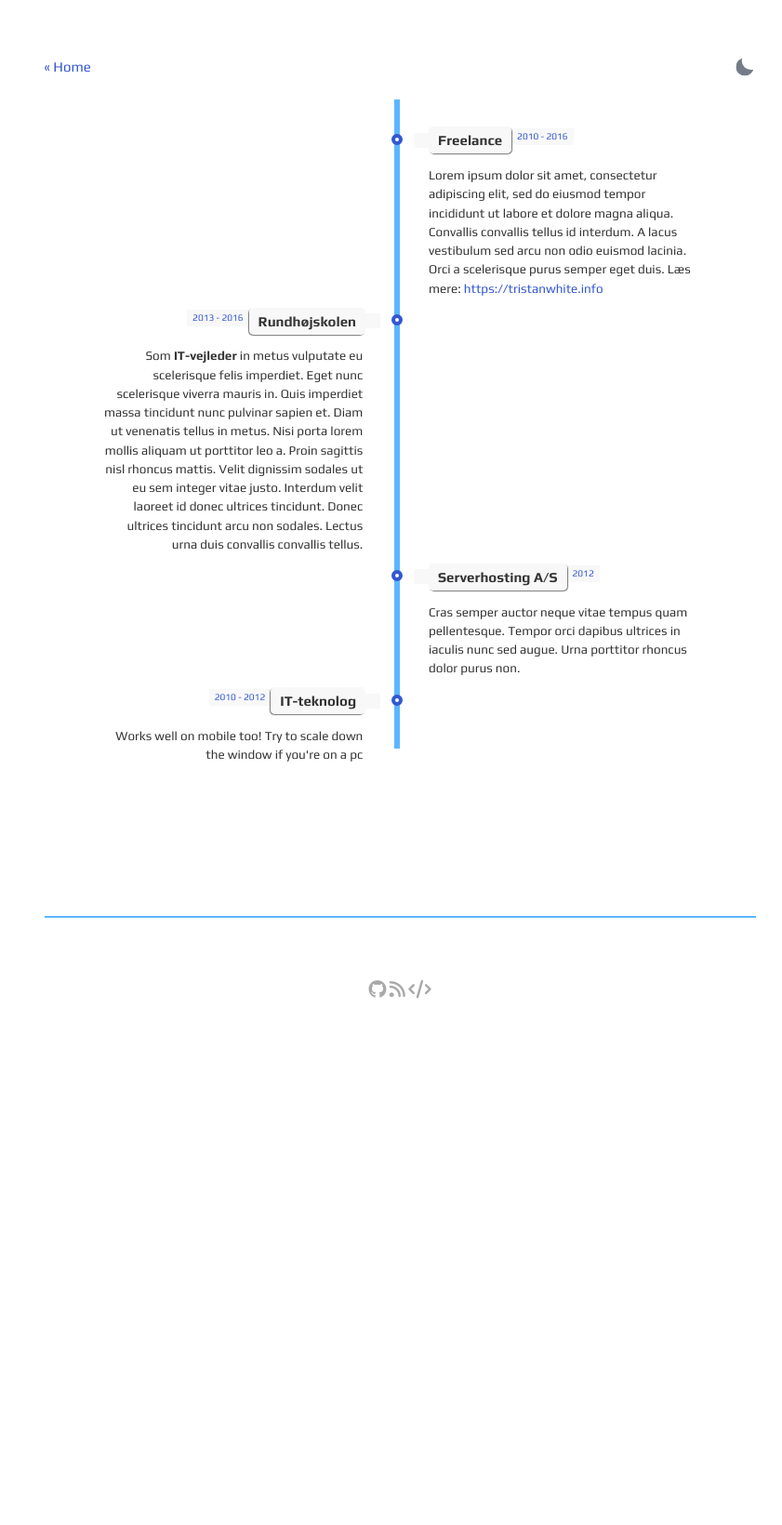
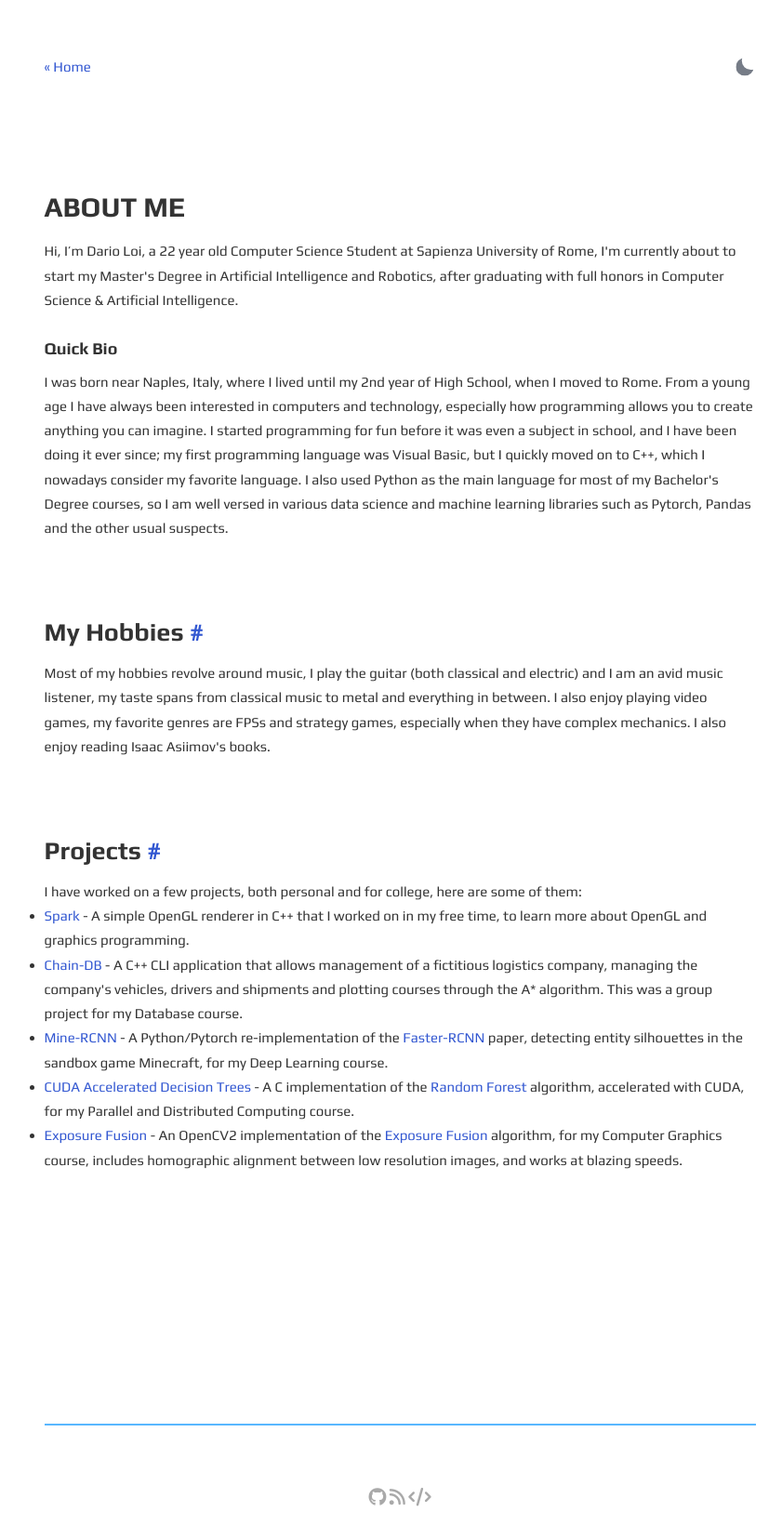
Before and after one commit to dario-loi/dario-loi.github.io, a Jekyll site: the page built from about.html, in a window 1280 px wide. Shown: the whole page at 93% size, without its empty margins (210-1051 px from the left). Built offline with Jekyll 4.4.1, drawn with Linux system fonts in a browser that asks for light colours; before the commit the page ends 1095 px from its top, so only the background shows below that.

Commit message:
About section

```diff
--- a/_sass/_main.scss
+++ b/_sass/_main.scss
@@ -256,7 +256,8 @@ h1 {
   text-transform: uppercase;
   font-size: 2rem;
   font-weight: bold;
-	margin-bottom: 1.5rem;
+  margin-bottom: 0.5rem;
+  margin-top: 1.5rem;
 }
 
 h2,
@@ -264,7 +265,8 @@ h3,
 h4,
 h5 {
   font-weight: bold;
-	margin-bottom: 1.5rem;
+  margin-bottom: 0.5rem;
+  margin-top: 1.5rem;
   font-size: 2rem;
 }
 
@@ -310,7 +312,7 @@ b {
   margin-bottom: 0.5rem;
 }
 
-.posts > h3 {
+.posts>h3 {
   font-weight: 500;
 }
 
@@ -351,13 +353,13 @@ time {
   color: var(--main-text-color);
 }
 
-.post > h1.title {
+.post>h1.title {
   font-size: x-large;
   margin-top: 0;
   margin-bottom: 0;
 }
 
-.post > time {
+.post>time {
   margin-bottom: 0;
   margin-top: 3rem;
 }
@@ -406,13 +408,16 @@ main {
     display: inline;
     margin-right: 1rem;
   }
+
   .logo {
     padding-bottom: 1rem;
   }
+
   header ul {
     border-bottom: 1px solid #edf2f7;
     padding-bottom: 2rem;
   }
+
   nav ul {
     border-right: 0px;
   }
@@ -472,9 +477,11 @@ color: #333;
     appearance: none;
     background-color: rgba(128, 128, 128, 0.1);
     border: 1px solid rgba(128, 128, 128, 0.1);
+
     &::-webkit-input-placeholder {
       color: #808080;
     }
+
     &::-webkit-search-decoration,
     &::-webkit-search-results-decoration {
       display: none;
@@ -485,6 +492,7 @@ color: #333;
 #search-results {
   list-style: none;
   text-align: center;
+
   li {
     text-align: center;
   }
@@ -551,7 +559,7 @@ color: #333;
   list-style: none;
   display: grid;
   grid-template-columns: auto auto auto auto auto auto;
-	grid-template-rows:auto auto auto auto;
+  grid-template-rows: auto auto auto auto;
 
 }
 
@@ -564,6 +572,7 @@ color: #333;
 
 // ------------------------------------
 $link-color: var(--link-color);
+
 .timeline {
   position: relative;
   width: 650px;
@@ -619,14 +628,17 @@ $link-color: var(--link-color);
   width: 287px;
   float: left;
   text-align: right;
+
   @media(max-width: 860px) {
     float: none;
     width: 100%;
     text-align: center;
   }
+
   .flag {
     color: #333;
     box-shadow: -1px 1px 1px rgba(0, 0, 0, 0.52); // $color shadow
+
     &:after {
       content: "";
       position: absolute;
@@ -636,9 +648,10 @@ $link-color: var(--link-color);
       width: 0;
       margin-top: -8px;
       border: solid transparent;
-      border-left-color: rgb(248,248,248);
+      border-left-color: rgb(248, 248, 248);
       border-width: 8px;
       pointer-events: none;
+
       @media(max-width: 860px) {
         content: "";
         position: absolute;
@@ -648,14 +661,16 @@ $link-color: var(--link-color);
         width: 0;
         margin-left: -8px;
         border: solid transparent;
-        border-bottom-color: rgb(255,255,255);
+        border-bottom-color: rgb(255, 255, 255);
         border-width: 8px;
         pointer-events: none;
       }
     }
   }
+
   .time-wrapper {
     float: left;
+
     @media(max-width: 860px) {
       float: none;
     }
@@ -668,14 +683,17 @@ $link-color: var(--link-color);
   width: 293px;
   float: right;
   text-align: left;
+
   @media(max-width: 860px) {
     float: none;
     width: 100%;
     text-align: center;
   }
+
   .flag {
     color: #333;
     box-shadow: 1px 1px 1px rgba(0, 0, 0, 0.52); // $color shadow
+
     &:after {
       content: "";
       position: absolute;
@@ -685,9 +703,10 @@ $link-color: var(--link-color);
       width: 0;
       margin-top: -8px;
       border: solid transparent;
-      border-right-color: rgb(248,248,248);
+      border-right-color: rgb(248, 248, 248);
       border-width: 8px;
       pointer-events: none;
+
       @media(max-width: 860px) {
         content: "";
         position: absolute;
@@ -697,17 +716,20 @@ $link-color: var(--link-color);
         width: 0;
         margin-left: -8px;
         border: solid transparent;
-        border-bottom-color: rgb(255,255,255);
+        border-bottom-color: rgb(255, 255, 255);
         border-width: 8px;
         pointer-events: none;
       }
     }
+
     &:before {
       left: -40px;
     }
   }
+
   .time-wrapper {
     float: right;
+
     @media(max-width: 860px) {
       float: none;
     }
@@ -718,19 +740,22 @@ $link-color: var(--link-color);
   position: relative;
   display: inline-block;
   text-align: center;
+
   @media(max-width: 860px) {
     text-align: center;
   }
+
   .flag {
     position: relative;
     display: inline;
-    background: rgb(248,248,248);
+    background: rgb(248, 248, 248);
     padding: 6px 10px;
     border-radius: 5px;
     font-weight: 600;
     text-align: left;
+
     @media(max-width: 860px) {
-      background: rgb(255,255,255);
+      background: rgb(255, 255, 255);
       z-index: 15;
     }
   }
@@ -750,6 +775,7 @@ $link-color: var(--link-color);
   border-radius: 10px;
   border: 4px solid $link-color;
   z-index: 10;
+
   @media(max-width: 860px) {
     position: absolute;
     top: -30px;
@@ -768,16 +794,18 @@ $link-color: var(--link-color);
   font-size: 0.66666em;
   color: $link-color;
   vertical-align: middle;
+
   @media(max-width: 860px) {
     display: block;
     position: relative;
     margin: 4px 0 0 0;
     z-index: 14;
   }
+
   .time {
     display: inline-block;
     padding: 4px 6px;
-    background: rgb(248,248,248);
+    background: rgb(248, 248, 248);
   }
 }
 
@@ -785,19 +813,22 @@ $link-color: var(--link-color);
   margin: 1em 0.2em -3.5em 0;
   font-size: 0.9em;
   line-height: 1.5em;
+
   a {
     color: $link-color;
     text-decoration: none;
+
     &:hover {
       text-decoration: underline;
     }
   }
+
   @media(max-width: 860px) {
     position: relative;
     margin: 1em 1em 0 1em;
     padding: 1em;
     background: var(--code-bg-color);
-    box-shadow: 0 0 1px rgba(0,0,0,0.20);
+    box-shadow: 0 0 1px rgba(0, 0, 0, 0.20);
     z-index: 15;
 
   }
--- a/about.html
+++ b/about.html
@@ -12,73 +12,80 @@ layout: default
 </section>
 
 <section>
-    <!-- The Timeline -->
-
-    <ul class="timeline">
-
-        <!-- Item 1 -->
-        <li>
-            <div class="direction-r">
-                <div class="flag-wrapper">
-                    <span class="flag">Freelance</span>
-                    <span class="time-wrapper"><span class="time">2010 - 2016</span></span>
-                </div>
-                <div class="desc">
-                    Lorem ipsum dolor sit amet, consectetur adipiscing elit, sed do eiusmod tempor incididunt
-                    ut labore et dolore magna aliqua. Convallis convallis tellus id interdum. A lacus
-                    vestibulum sed arcu non odio euismod lacinia. Orci a scelerisque purus semper eget duis.
-                    Læs mere: <a href="https://tristanwhite.info" target="_top">https://tristanwhite.info</a>
-                </div>
-            </div>
-        </li>
-
-        <!-- Item 2 -->
-        <li>
-            <div class="direction-l">
-                <div class="flag-wrapper">
-                    <span class="flag">Rundhøjskolen</span>
-                    <span class="time-wrapper"><span class="time">2013 - 2016</span></span>
-                </div>
-                <div class="desc">
-                    Som <strong>IT-vejleder</strong> in metus vulputate eu scelerisque felis imperdiet.
-                    Eget nunc scelerisque viverra mauris in. Quis imperdiet massa tincidunt nunc pulvinar sapien et.
-                    Diam ut venenatis tellus in metus. Nisi porta lorem mollis aliquam ut porttitor leo a. Proin
-                    sagittis nisl rhoncus mattis. Velit dignissim sodales ut eu sem integer vitae justo. Interdum
-                    velit laoreet id donec ultrices tincidunt. Donec ultrices tincidunt arcu non sodales.
-                    Lectus urna duis convallis convallis tellus.
-                </div>
-            </div>
-        </li>
-
-        <!-- Item 3 -->
-        <li>
-            <div class="direction-r">
-                <div class="flag-wrapper">
-                    <span class="flag">Serverhosting A/S</span>
-                    <span class="time-wrapper"><span class="time">2012</span></span>
-                </div>
-                <div class="desc">
-                    Cras semper auctor neque vitae tempus quam pellentesque. Tempor orci dapibus ultrices
-                    in iaculis nunc sed augue. Urna porttitor rhoncus dolor purus non.
-                </div>
-            </div>
-        </li>
 
 
-        <!-- Item 4 -->
-        <li>
-            <div class="direction-l">
-                <div class="flag-wrapper">
-                    <span class="flag">IT-teknolog</span>
-                    <span class="time-wrapper"><span class="time">2010 - 2012</span></span>
+    <h1>About Me</h1>
+
+    <div class="entry">
+        <p>Hi, I’m Dario Loi, a 22 year old Computer Science Student at Sapienza University of Rome, I'm currently about
+            to start my Master's Degree in Artificial Intelligence and Robotics, after graduating with full honors in
+            Computer Science & Artificial Intelligence.</p>
+
+        <h5>Quick Bio</h5>
+
+        <p>I was born near Naples, Italy, where I lived until my 2nd year of High School, when I moved to Rome. From a
+            young
+            age I have always been interested in computers and technology, especially how programming allows you to
+            create
+            anything you can imagine. I started programming for fun before it was even a subject in school, and I have
+            been
+            doing it ever since; my first programming language was Visual Basic, but I quickly moved on to C++, which I
+            nowadays consider my favorite language. I also used Python as the main language for most of my Bachelor's
+            Degree courses, so I am well versed in various data science and machine learning libraries such as Pytorch,
+            Pandas and the other usual suspects.</p>
+        </p>
+
+        <br></br>
+
+        <h2 id="my-hobbies">My Hobbies</h2>
+
+        <p>Most of my hobbies revolve around music, I play the guitar (both classical and electric) and I am an avid
+            music
+            listener, my taste spans from classical music to metal and everything in between. I also enjoy playing video
+            games, my favorite genres are FPSs and strategy games, especially when they have complex mechanics. I also
+            enjoy
+            reading Isaac Asiimov's books.</p>
+
+        <br></br>
+
+        <h2 id="projects">Projects</h2>
+
+        <p>I have worked on a few projects, both personal and for college, here are some of them:</p>
+
+        <ul>
+            <li><a href="https://github.com/dario-loi/Spark">Spark</a> - A simple OpenGL renderer in C++ that I
+                worked
+                on in
+                my free time, to learn more about OpenGL and graphics programming.</li>
+            <li><a href="https://github.com/DD-ACSAI/chain-DB">Chain-DB</a> - A C++ CLI application that allows
+                management
+                of a fictitious logistics company, managing the company's vehicles, drivers and shipments and
+                plotting
+                courses through the A* algorithm. This was a group project for my Database course.</li>
+            <li><a href="https://github.com/Benjamin-Barda/mine-to-win">Mine-RCNN</a> - A Python/Pytorch
+                re-implementation
+                of the <a href="https://arxiv.org/abs/1506.01497">Faster-RCNN</a> paper, detecting entity
+                silhouettes in
+                the
+                sandbox game Minecraft, for my Deep Learning course.</li>
+            <li><a href="https://github.com/random-forest-multicore/MulticoreTree">CUDA Accelerated Decision
+                    Trees</a> -
+                A C
+                implementation of the <a href="https://en.wikipedia.org/wiki/Random_forest">Random Forest</a>
+                algorithm,
+                accelerated with CUDA, for my Parallel and Distributed Computing course.</li>
+            <li><a href="https://github.com/dario-loi/exposure-fusion">Exposure Fusion</a> - An OpenCV2
+                implementation
+                of
+                the <a href="https://web.stanford.edu/class/cs231m/project-1/exposure-fusion.pdf">Exposure
+                    Fusion</a>
+                algorithm, for my Computer Graphics course, includes homographic alignment between low resolution
+                images,
+                and works at blazing speeds.</li>
+        </ul>
+
     </div>
-                <div class="desc">
-                    Works well on mobile too! Try to scale down the window if you're on a pc
-                </div>
-            </div>
-        </li>
-
-    </ul>
+    <!-- About section -->
 
     <!-- adding an empty line to separate the social profile links -->
     <br></br>
```
Also changed, not shown: .github/workflows/jekyll.yml. Lines whose indentation alone changed are shown as unchanged.
